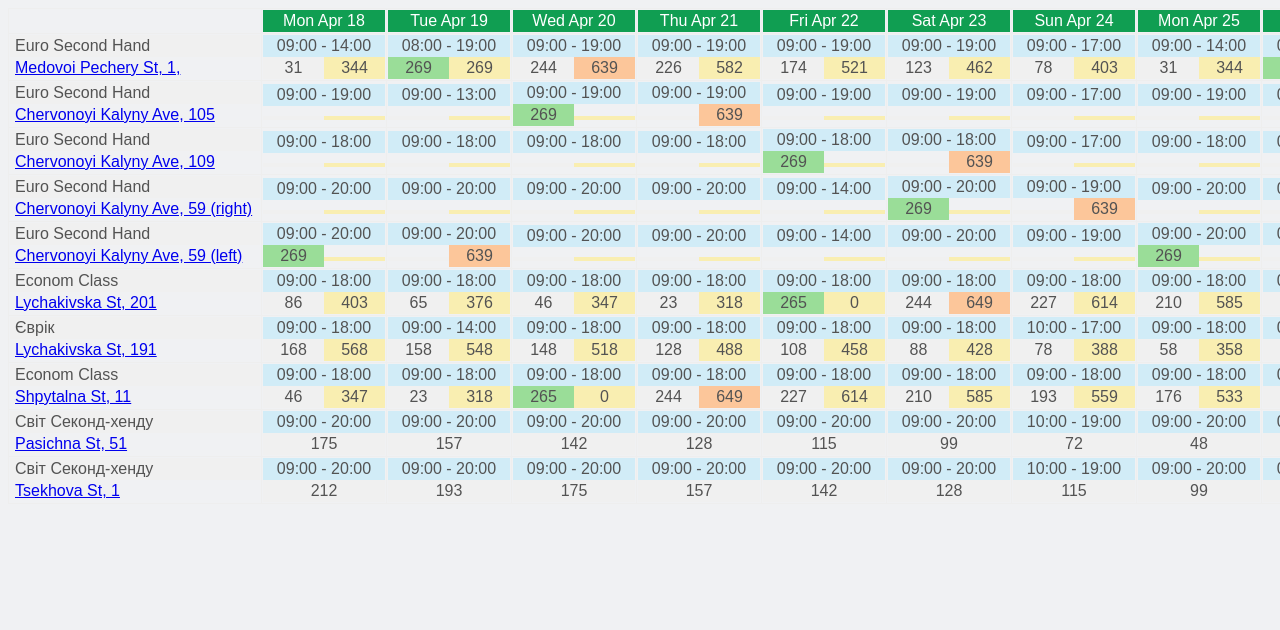
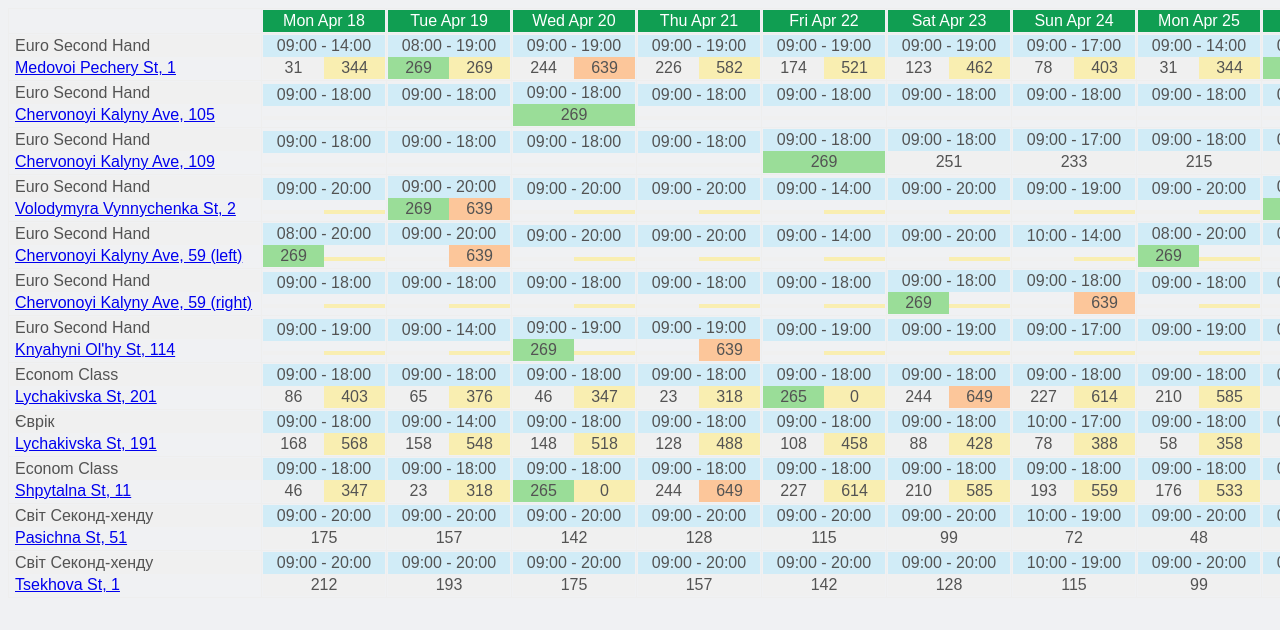
Before and after one commit to v-l-a-d-i-m-i-r/lviv-second-hand, a React app: page / in a window 1280 px wide. Shown: the top 630 px of the page. Built offline with nearby package versions, Linux system fonts and the light colour scheme.

Commit message:
Update shops

```diff
--- /dev/null
+++ b/src/shops/constants.ts
@@ -0,0 +1,11 @@
+export enum WorkingHours {
+  F_0800_T_1900 = '08:00 - 19:00',
+  F_0800_T_2000 = '08:00 - 20:00',
+  F_0900_T_1300 = '09:00 - 13:00',
+  F_0900_T_1400 = '09:00 - 14:00',
+  F_0900_T_1700 = '09:00 - 17:00',
+  F_0900_T_1800 = '09:00 - 18:00',
+  F_0900_T_1900 = '09:00 - 19:00',
+  F_0900_T_2000 = '09:00 - 20:00',
+  F_1000_T_1400 = '10:00 - 14:00',
+}
--- a/src/shops/euro-second-hand.shops.ts
+++ b/src/shops/euro-second-hand.shops.ts
@@ -1,21 +1,35 @@
+import { WorkingHours } from './constants';
+
+const {
+  F_0800_T_1900,
+  F_0800_T_2000,
+  F_0900_T_1400,
+  F_0900_T_1700,
+  F_0900_T_1800,
+  F_0900_T_1900,
+  F_0900_T_2000,
+  F_1000_T_1400,
+} = WorkingHours;
+
 const name = 'Euro Second Hand';
 const regularPrices = [269, 244, 226, 174, 123, 78, 31];
 const luxuryPrices = [639, 582, 521, 462, 403, 344, 269];
+const regularPricesTwoWeeks = [269, 251, 233, 215, 197, 179, 161, 143, 125, 107, 89, 71, 53, 29];
 
 const shop1 = {
   id: '1650117279427',
   name,
   googleMapsShortLink: 'https://goo.gl/maps/5YDbxdK253WeN6QM8',
   googleMapsFullLink: 'https://www.google.com/maps/place/Yevro+Sekond+Khend/@49.8268485,24.0726514,20z/data=!4m5!3m4!1s0x473ac39ae9c774bd:0xffa846a54ac50de5!8m2!3d49.8268041!4d24.0726212',
-  address: 'Medovoi Pechery St, 1,',
+  address: 'Medovoi Pechery St, 1',
   workingHours: [
-    '09:00 - 14:00',
-    '08:00 - 19:00',
-    '09:00 - 19:00',
-    '09:00 - 19:00',
-    '09:00 - 19:00',
-    '09:00 - 19:00',
-    '09:00 - 17:00',
+    F_0900_T_1400,
+    F_0800_T_1900,
+    F_0900_T_1900,
+    F_0900_T_1900,
+    F_0900_T_1900,
+    F_0900_T_1900,
+    F_0900_T_1700,
   ],
   priceMap: {
     regular: {
@@ -36,22 +50,18 @@
   googleMapsFullLink: 'https://www.google.com/maps/place/Yevro+Sekond+Khend/@49.7856173,24.0603717,15z/data=!4m5!3m4!1s0x0:0x53a51f3afeeeb075!8m2!3d49.7857245!4d24.0603678',
   address: 'Chervonoyi Kalyny Ave, 105',
   workingHours: [
-    '09:00 - 19:00',
-    '09:00 - 13:00',
-    '09:00 - 19:00',
-    '09:00 - 19:00',
-    '09:00 - 19:00',
-    '09:00 - 19:00',
-    '09:00 - 17:00',
+    F_0900_T_1800,
+    F_0900_T_1800,
+    F_0900_T_1800,
+    F_0900_T_1800,
+    F_0900_T_1800,
+    F_0900_T_1800,
+    F_0900_T_1800,
   ],
   priceMap: {
     regular: {
       prices: regularPrices,
       deliveryDate: '2022-05-04',
-    },
-    luxury: {
-      prices: luxuryPrices,
-      deliveryDate: '2022-05-05',
     },
   },
 };
@@ -63,22 +73,18 @@
   googleMapsFullLink: "https://www.google.com/maps/place/Chervonoyi+Kalyny+Ave,+109,+L'viv,+L'vivs'ka+oblast,+79000/@49.7849736,24.0590518,17z/data=!3m1!4b1!4m5!3m4!1s0x473ae86811ff17e9:0x819c48b936969f78!8m2!3d49.7849736!4d24.0612405?shorturl=1",
   address: 'Chervonoyi Kalyny Ave, 109',
   workingHours: [
-    '09:00 - 18:00',
-    '09:00 - 18:00',
-    '09:00 - 18:00',
-    '09:00 - 18:00',
-    '09:00 - 18:00',
-    '09:00 - 18:00',
-    '09:00 - 17:00',
+    F_0900_T_1800,
+    F_0900_T_1800,
+    F_0900_T_1800,
+    F_0900_T_1800,
+    F_0900_T_1800,
+    F_0900_T_1800,
+    F_0900_T_1700,
   ],
   priceMap: {
     regular: {
-      prices: regularPrices,
+      prices: regularPricesTwoWeeks,
       deliveryDate: '2022-05-06',
-    },
-    luxury: {
-      prices: luxuryPrices,
-      deliveryDate: '2022-05-07',
     },
   },
 };
@@ -88,15 +94,69 @@
   name,
   googleMapsShortLink: 'https://goo.gl/maps/BKzroMpkyE6cYHde6',
   googleMapsFullLink: 'https://www.google.com/maps/place/Euro+Second-hand/@49.7970509,24.0536569,15z/data=!4m5!3m4!1s0x0:0x41d6bc7cc5da6ef3!8m2!3d49.7970509!4d24.0536569',
+  address: 'Volodymyra Vynnychenka St, 2',
+  workingHours: [
+    F_0900_T_2000,
+    F_0900_T_2000,
+    F_0900_T_2000,
+    F_0900_T_2000,
+    F_0900_T_1400,
+    F_0900_T_2000,
+    F_0900_T_1900,
+  ],
+  priceMap: {
+    regular: {
+      prices: regularPrices,
+      deliveryDate: '2022-05-10',
+    },
+    luxury: {
+      prices: luxuryPrices,
+      deliveryDate: '2022-05-10',
+    },
+  },
+};
+
+const shop5 = {
+  id: '1651430404378',
+  name,
+  googleMapsShortLink: 'https://goo.gl/maps/BKzroMpkyE6cYHde6',
+  googleMapsFullLink: 'https://www.google.com/maps/place/Euro+Second-hand/@49.7970509,24.0536569,15z/data=!4m5!3m4!1s0x0:0x41d6bc7cc5da6ef3!8m2!3d49.7970509!4d24.0536569',
+  address: 'Chervonoyi Kalyny Ave, 59 (left)',
+  workingHours: [
+    F_0800_T_2000,
+    F_0900_T_2000,
+    F_0900_T_2000,
+    F_0900_T_2000,
+    F_0900_T_1400,
+    F_0900_T_2000,
+    F_1000_T_1400,
+  ],
+  priceMap: {
+    regular: {
+      prices: regularPrices,
+      deliveryDate: '2022-05-09',
+    },
+    luxury: {
+      prices: luxuryPrices,
+      deliveryDate: '2022-05-10',
+    },
+  },
+};
+
+const shop6 = {
+  id: '1651855778853',
+  name,
+  googleMapsShortLink: 'https://goo.gl/maps/TRjzNFru8Bh4wPcB7',
+  googleMapsFullLink: "https://www.google.com/maps/place/Vynnychenka+2/@49.8389233,24.0334264,17z/data=!4m13!1m7!3m6!1s0x473add6c91390681:0x539e2c769a41e656!2sVolodymyra+Vynnychenka+St,+2,+L'viv,+L'vivs'ka+oblast,+79000!3b1!8m2!3d49.8423559!4d24.0357211!3m4!1s0x473addd93ff61b99:0x8d81a455ae698179!8m2!3d49.8389217!4d24.0356401",
   address: 'Chervonoyi Kalyny Ave, 59 (right)',
   workingHours: [
-    '09:00 - 20:00',
-    '09:00 - 20:00',
-    '09:00 - 20:00',
-    '09:00 - 20:00',
-    '09:00 - 14:00',
-    '09:00 - 20:00',
-    '09:00 - 19:00',
+    F_0900_T_1800,
+    F_0900_T_1800,
+    F_0900_T_1800,
+    F_0900_T_1800,
+    F_0900_T_1800,
+    F_0900_T_1800,
+    F_0900_T_1800,
   ],
   priceMap: {
     regular: {
@@ -110,29 +170,29 @@
   },
 };
 
-const shop5 = {
-  id: '1651430404378',
+const shop7 = {
+  id: '1652029743878',
   name,
-  googleMapsShortLink: 'https://goo.gl/maps/BKzroMpkyE6cYHde6',
-  googleMapsFullLink: 'https://www.google.com/maps/place/Euro+Second-hand/@49.7970509,24.0536569,15z/data=!4m5!3m4!1s0x0:0x41d6bc7cc5da6ef3!8m2!3d49.7970509!4d24.0536569',
-  address: 'Chervonoyi Kalyny Ave, 59 (left)',
+  googleMapsShortLink: 'https://goo.gl/maps/TRjzNFru8Bh4wPcB7',
+  googleMapsFullLink: 'https://www.google.com/maps/place/Euro+second+hand/@49.8075775,23.9955939,17z/data=!3m1!4b1!4m5!3m4!1s0x473ae7bd2ffd8c6b:0x25528e37485589a2!8m2!3d49.8075585!4d23.9979474?shorturl=1',
+  address: "Knyahyni Ol'hy St, 114", // 112 ??
   workingHours: [
-    '09:00 - 20:00',
-    '09:00 - 20:00',
-    '09:00 - 20:00',
-    '09:00 - 20:00',
-    '09:00 - 14:00',
-    '09:00 - 20:00',
-    '09:00 - 19:00',
+    F_0900_T_1900,
+    F_0900_T_1400,
+    F_0900_T_1900,
+    F_0900_T_1900,
+    F_0900_T_1900,
+    F_0900_T_1900,
+    F_0900_T_1700,
   ],
   priceMap: {
     regular: {
       prices: regularPrices,
-      deliveryDate: '2022-05-09',
+      deliveryDate: '2022-05-11',
     },
     luxury: {
       prices: luxuryPrices,
-      deliveryDate: '2022-05-10',
+      deliveryDate: '2022-05-12',
     },
   },
 };
@@ -143,4 +203,6 @@
   shop3,
   shop4,
   shop5,
+  shop6,
+  shop7,
 ];
```
Also changed, not shown: .eslintrc.js.
